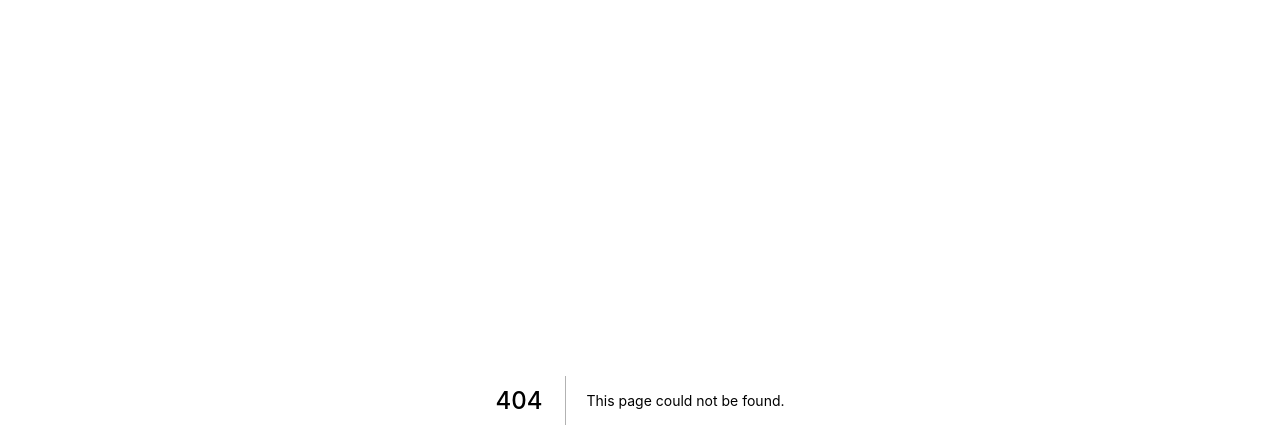
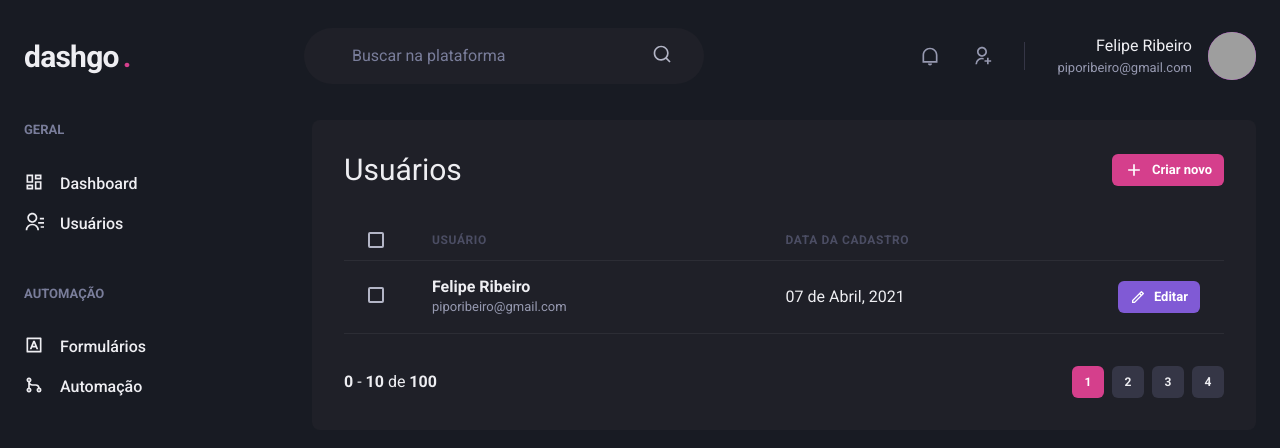
Before and after one commit to lfeliperibeiro/dashgo, a Next.js app: page /users in a window 1280 px wide. Before the commit this address had no page. Shown: the top 448 px of the page. Built offline with nearby package versions, Linux system fonts and the light colour scheme; grey boxes are pictures that could not be loaded.

Commit message:
feat: create page of users and pagination

```diff
--- /dev/null
+++ b/src/components/Pagination.tsx
@@ -0,0 +1,65 @@
+import { Box, Button, Stack } from '@chakra-ui/react';
+
+export function Pagination() {
+  return (
+    <Stack
+      direction="row"
+      mt={8}
+      justify="space-between"
+      align="center"
+      spacing={6}
+    >
+      <Box>
+        <strong>0</strong> - <strong>10</strong> de <strong>100</strong>
+      </Box>
+      <Stack direction="row" spacing={2}>
+        <Button
+          size="sm"
+          fontSize="xs"
+          width="4"
+          colorScheme="pink"
+          disabled
+          _disabled={{
+            bgColor: 'pink.500',
+            cursor: 'default',
+          }}
+        >
+          1
+        </Button>
+        <Button
+          size="sm"
+          fontSize="xs"
+          width="4"
+          bgColor="gray.700"
+          _hover={{
+            bg: 'gray.500',
+          }}
+        >
+          2
+        </Button>
+        <Button
+          size="sm"
+          fontSize="xs"
+          width="4"
+          bgColor="gray.700"
+          _hover={{
+            bg: 'gray.500',
+          }}
+        >
+          3
+        </Button>
+        <Button
+          size="sm"
+          fontSize="xs"
+          width="4"
+          bgColor="gray.700"
+          _hover={{
+            bg: 'gray.500',
+          }}
+        >
+          4
+        </Button>
+      </Stack>
+    </Stack>
+  );
+}
--- /dev/null
+++ b/src/pages/users/index.tsx
@@ -0,0 +1,87 @@
+import {
+  Box,
+  Button,
+  Checkbox,
+  Flex,
+  Heading,
+  Icon,
+  Table,
+  Tbody,
+  Td,
+  Text,
+  Th,
+  Thead,
+  Tr,
+} from '@chakra-ui/react';
+import React from 'react';
+import { RiAddLine, RiPencilLine } from 'react-icons/ri';
+import { Header } from '../../components/Header';
+import { Pagination } from '../../components/Pagination';
+import { Sidebar } from '../../components/Sidebar';
+
+export default function UserList() {
+  return (
+    <Box>
+      <Header />
+      <Flex width="100%" my={6} maxWidth={1480} mx={'auto'} px={6}>
+        <Sidebar />
+        <Box flex={1} borderRadius={8} bg={'gray.800'} p={8}>
+          <Flex mb={8} justify="space-between" align="center">
+            <Heading size={'lg'} fontWeight={'normal'}>
+              Usuários
+            </Heading>
+            <Button
+              as="a"
+              size="sm"
+              fontSize="small"
+              colorScheme="pink"
+              leftIcon={<Icon as={RiAddLine} fontSize={20} />}
+            >
+              Criar novo
+            </Button>
+          </Flex>
+          <Table colorScheme="whiteAlpha">
+            <Thead>
+              <Tr>
+                <Th px={6} colors={'gray.300'} width="8">
+                  <Checkbox colorScheme="pink" />
+                </Th>
+                <Th>Usuário</Th>
+                <Th>Data da cadastro</Th>
+                <Th width="8"></Th>
+              </Tr>
+            </Thead>
+            <Tbody>
+              <Tr>
+                <Td px={6}>
+                  <Checkbox colorScheme="pink" />
+                </Td>
+                <Td>
+                  <Box>
+                    <Text fontWeight="bold">Felipe Ribeiro</Text>
+                    <Text fontSize="small" color="gray.300">
+                      piporibeiro@gmail.com
+                    </Text>
+                  </Box>
+                </Td>
+                <Td>07 de Abril, 2021</Td>
+                <Td>
+                  <Button
+                    as="a"
+                    size="sm"
+                    fontSize="small"
+                    colorScheme="purple"
+                    leftIcon={<Icon as={RiPencilLine} fontSize={16} />}
+                  >
+                    Editar
+                  </Button>
+                </Td>
+              </Tr>
+            </Tbody>
+          </Table>
+          <Pagination />
+        </Box>
+      </Flex>
+    </Box>
+  );
+}
```
Also changed, not shown: src/pages/users/create.tsx (added, +51 -0 lines), 1 other file (tests, documents, lock files or other folders).
